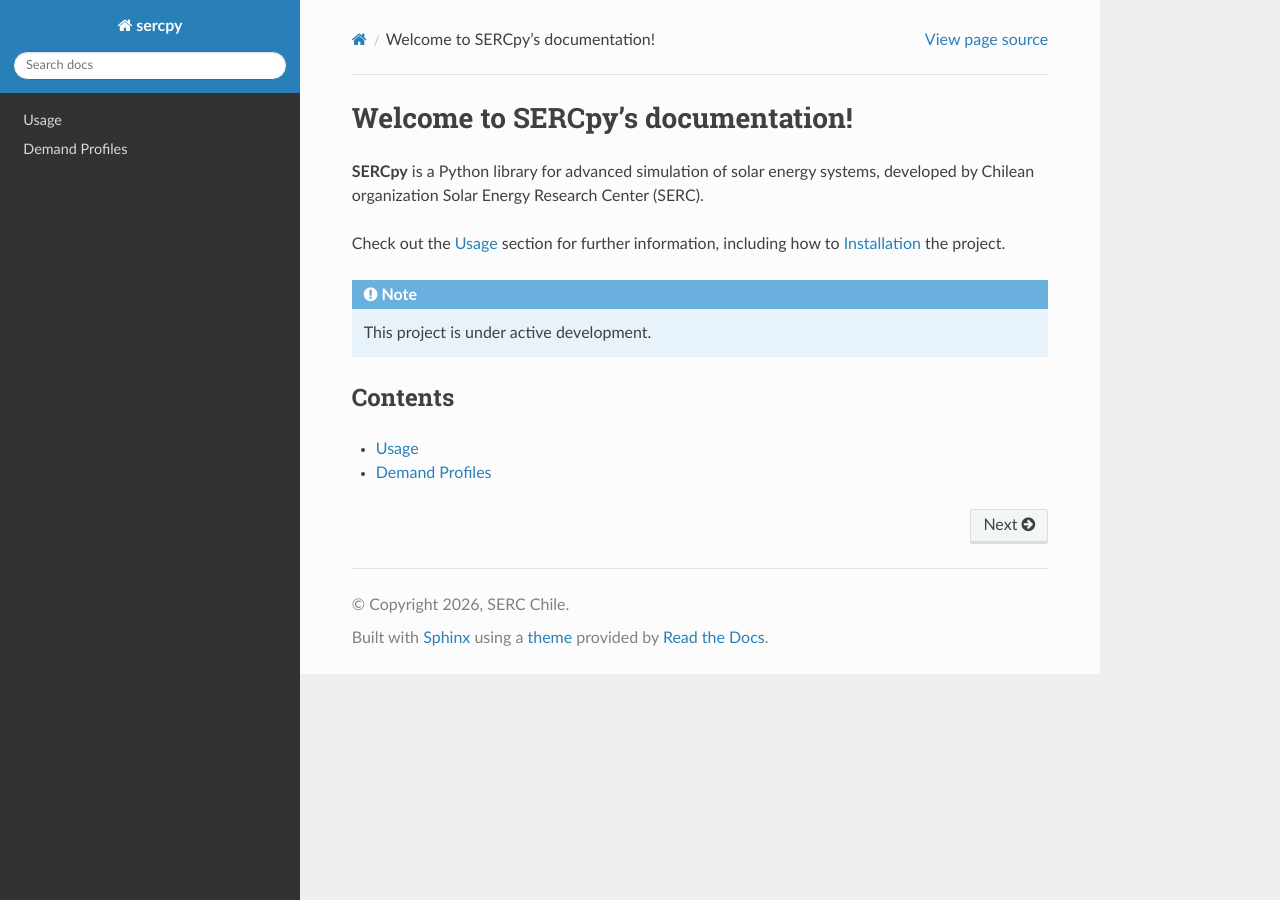
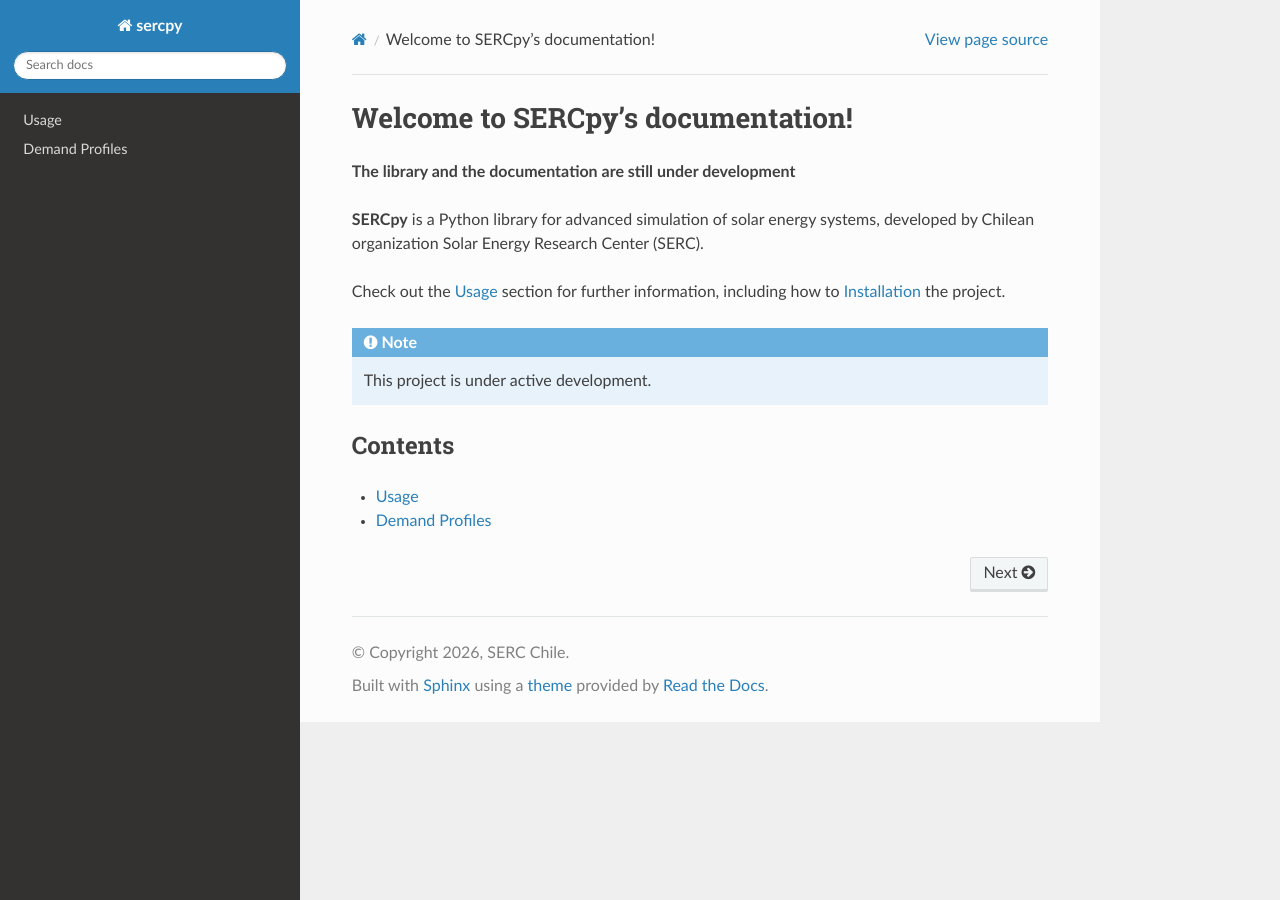
Before and after one commit to serc-chile/SERCpy, a Sphinx documentation site: the page built from docs/source/index.rst, in a window 1280 px wide. Built offline with Sphinx 7.4.7 and the Read the Docs theme 3.1.0, drawn with Linux system fonts in a browser that asks for light colours; pages that are not in the unit, such as notebooks, are missing from menus.

Commit message:
Update index.rst

```diff
--- a/docs/source/index.rst
+++ b/docs/source/index.rst
@@ -1,5 +1,7 @@
 Welcome to SERCpy's documentation!
 ===================================
+
+**The library and the documentation are still under development**
 
 **SERCpy** is a Python library for advanced simulation of solar energy systems, developed by Chilean organization Solar Energy Research Center (SERC).
 
```
